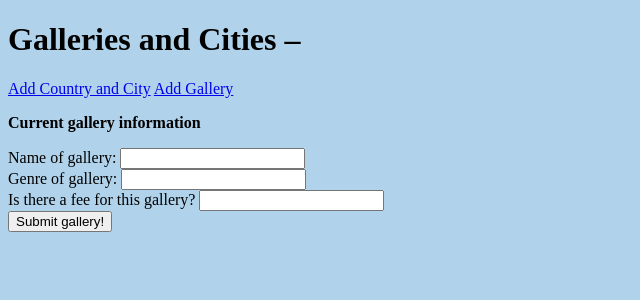
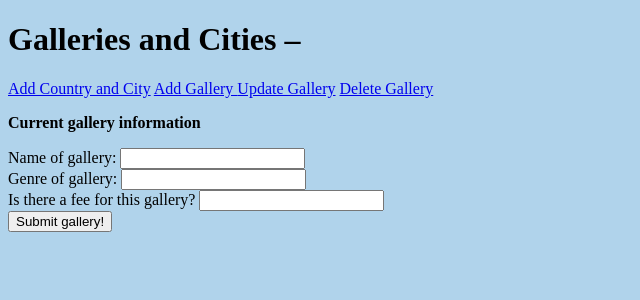
Before and after one commit to su-adam/final_project, a Flask app: page /update/gallery/1 in a window 1280 px wide. Shown: the top 300 px of the page, without its empty margins (0-640 px from the left). Run offline with Flask 2, Linux system fonts and the light colour scheme; data that the repository does not hold is empty.

Commit message:
changes to update route8

```diff
--- a/frontend/application/templates/index.html
+++ b/frontend/application/templates/index.html
@@ -31,6 +31,4 @@
     </table>
 
     {% endfor %}
-    <a href="{{ url_for('update_gallery', id=gallery.id) }}">Update Gallery</a>
-    <a href="{{ url_for('delete_gallery', id=gallery.id) }}">Delete Gallery</a>
 {% endblock body %}
--- a/frontend/application/templates/layout.html
+++ b/frontend/application/templates/layout.html
@@ -7,6 +7,8 @@
         <h1>Galleries and Cities – {{ title }}</h1>
         <a href="{{ url_for('create_location') }}">Add Country and City</a>
         <a href="{{ url_for('create_gallery') }}">Add Gallery </a>
+        <a href="{{ url_for('update_gallery', id=gallery.id) }}">Update Gallery</a>
+        <a href="{{ url_for('delete_gallery', id=gallery.id) }}">Delete Gallery</a>
         {% block body %}
         {% endblock %}
     </body>
```
